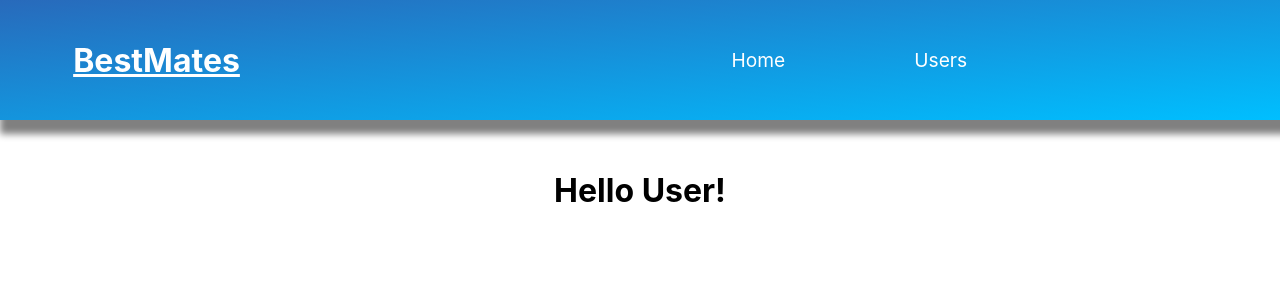
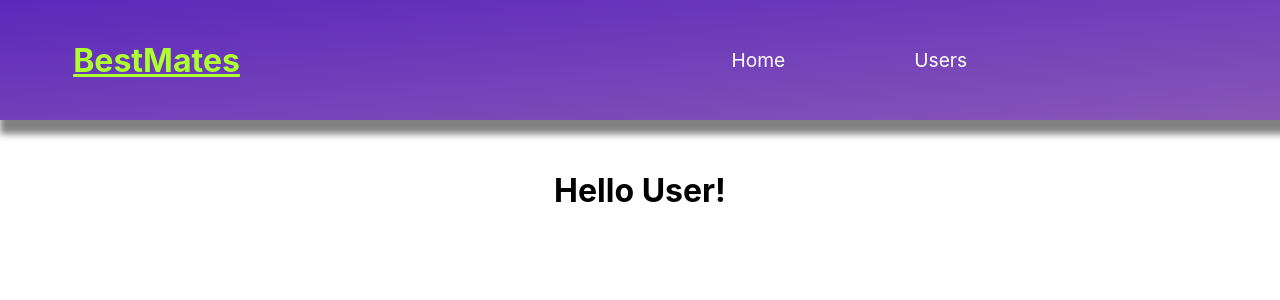
Before and after one commit to sreeves07/BestMates-Frontend, a React (Create React App) app: page / in a window 1280 px wide. Shown: the top 300 px of the page. Built offline with nearby package versions, Linux system fonts and the light colour scheme; no server answers.

Commit message:
changed navbar color to purple

```diff
--- a/src/Components/NavBar.css
+++ b/src/Components/NavBar.css
@@ -4,14 +4,13 @@
     width: 100vw;
     height: 15vh;
     margin-bottom: 4%;
-    background-image: linear-gradient(to bottom right, rgb(40, 106, 187), rgb(0, 191, 255));
-    color: white;
+    background-image: linear-gradient(to bottom right, rgb(91, 40, 187), rgb(136, 87, 183));
+    color: greenyellow;
     justify-content: center;
     text-align: left;
     box-shadow: 7px 7px 7px 7px GREY;
+}
 
-
-}
 
 .navBar h1 {
     margin-left: 10%;
```
